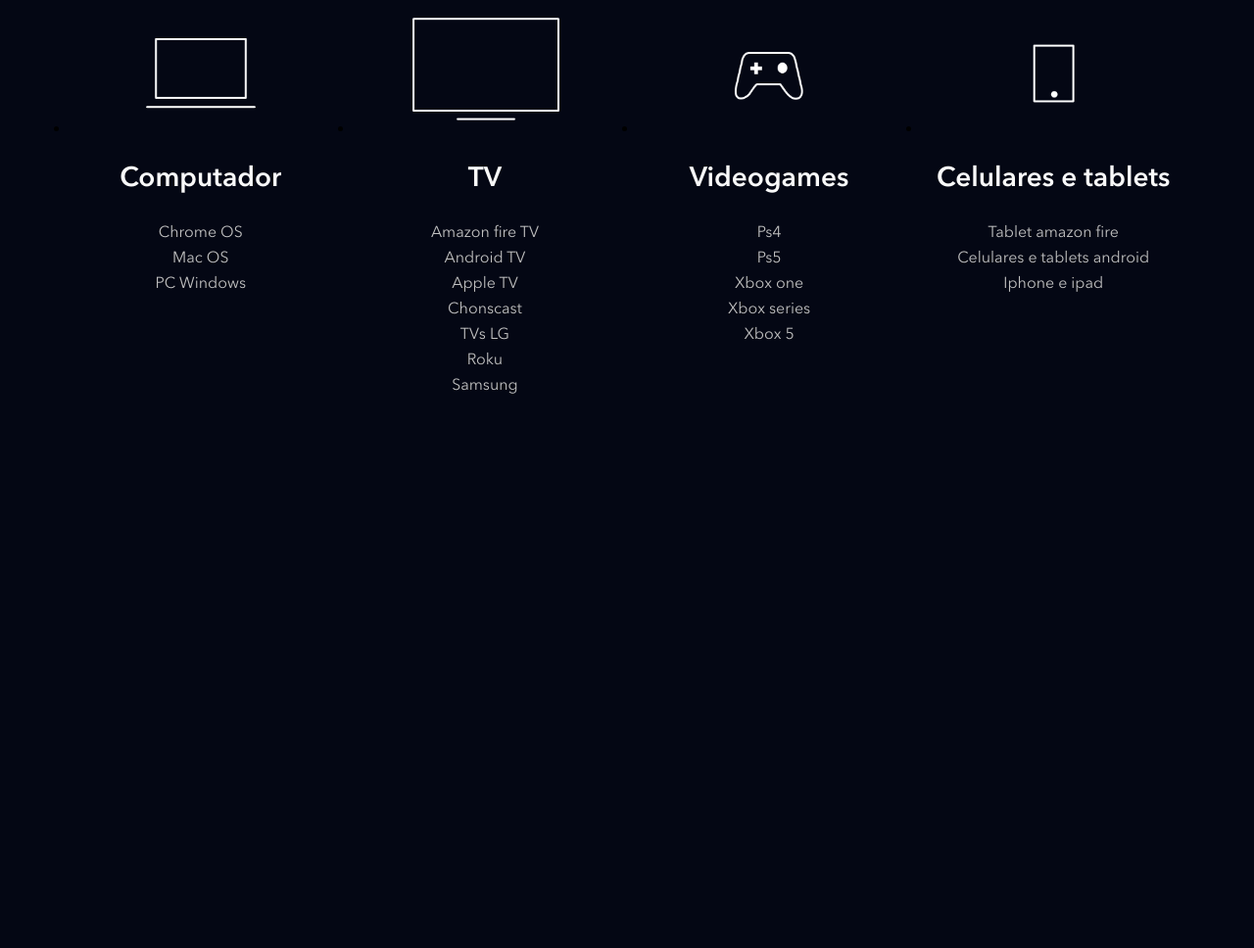
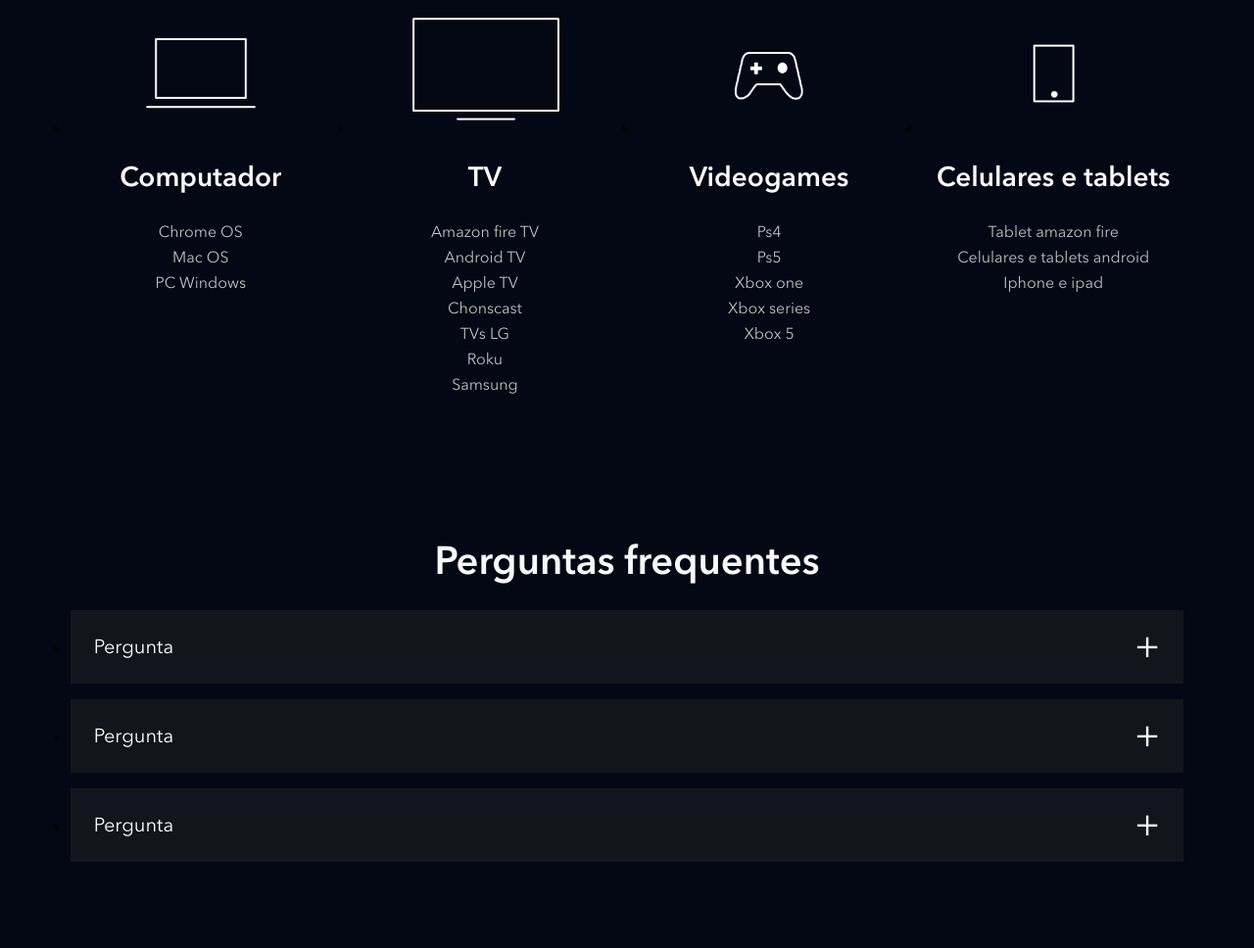
Before and after one commit to Welliveltondev/clone_disneyplus, a website: page inedex.html in a window 1280 px wide. Shown: the part 4172-5140 px from the top of the page at 98% size. Before the commit the page ends 4650 px from the top, so only its background shows below. Drawn offline with nearby package versions, Linux system fonts and the light colour scheme; files that its build step writes are made by us from their sources; files whose address does not match are found by name.

Commit message:
criando a section faq

```diff
--- a/inedex.html
+++ b/inedex.html
@@ -214,6 +214,35 @@
             </li>
         </ul>
     </section>
+    <section class="faq">
+        <h2 class="title">Perguntas frequentes</h2>
+        <ul class="faq__questions">
+            <li class="faq__questions__item">
+                <div class="faq__questions__item__question" data-faq-question>
+                    Pergunta
+                </div>
+                <div class="faq__questions__item__answer text--big">
+                    Resposta da Pergunta
+                </div>
+            </li>
+            <li class="faq__questions__item">
+                <div class="faq__questions__item__question" data-faq-question>
+                    Pergunta
+                </div>
+                <div class="faq__questions__item__answer text--big">
+                    Resposta da Pergunta
+                </div>
+            </li>
+            <li class="faq__questions__item">
+                <div class="faq__questions__item__question" data-faq-question>
+                    Pergunta
+                </div>
+                <div class="faq__questions__item__answer text--big">
+                    Resposta da Pergunta
+                </div>
+            </li>
+        </ul>
+    </section>
     <script src="./src/main.js"></script>
 </body>
 </html>
--- a/src/main.js
+++ b/src/main.js
@@ -1,5 +1,6 @@
 document.addEventListener('DOMContentLoaded', function() {
     const buttons = document.querySelectorAll('[data-tab-button]');
+    const questions = document.querySelectorAll('[data-faq-question]');
 
     for (let i = 0; i < buttons.length; i++) {
         buttons[i].addEventListener('click', function(botao) {
@@ -11,7 +12,18 @@
             botao.target.classList.add('shows__tabs__button--is-active');
         })
     }
+
+    for (let i = 0; i < questions.length; i++) {
+        questions[i].addEventListener('click', abreOuFechaResposta);
+    }
 })
+
+function abreOuFechaResposta(elemento) {
+    const classe = 'faq__questions__item--is-open';
+    const elementoPai = elemento.target.parentNode;
+
+    elementoPai.classList.toggle(classe);
+}
 
 function removeBotaoAtivo() {
     const buttons = document.querySelectorAll('[data-tab-button]');
--- /dev/null
+++ b/src/styles/__faq.scss
@@ -0,0 +1,54 @@
+.faq{
+    padding: 5.6vw;
+
+    h2 {
+        text-align: center;
+        margin-bottom: 24px;
+    }
+
+    &__questions {
+        &__item {
+            background-color: #13151d;
+            margin-bottom: 16px;
+
+            &__question {
+                color: #fff;
+                font-size: 20px;
+                padding: 24px;
+                display: block;
+                cursor: pointer;
+                position: relative;
+
+                &::after {
+                    content: '+';
+                    position: absolute;
+                    top: 0;
+                    right: 24px;
+                    height: 100%;
+                    display: flex;
+                    align-items: center;
+                    font-size: 40px;
+                }
+            }
+
+            &__answer {
+                height: 0;
+                overflow: hidden;
+                padding: 0 24px;
+                transition: height, .5s ease;
+            }
+
+            &--is-open {
+                .faq__questions__item__question::after {
+                    content: '-';
+
+                }
+                .faq__questions__item__answer {
+                    height: auto;
+                    padding-bottom: 24px;
+                    transition: height, .5s ease;
+                }
+            }
+        }
+    }
+}
--- a/src/styles/main.scss
+++ b/src/styles/main.scss
@@ -3,6 +3,7 @@
 @use 'shows';
 @use 'plans';
 @use'dispositivos';
+@use '__faq';
 
 @font-face {
     font-family: Avenir;
```
